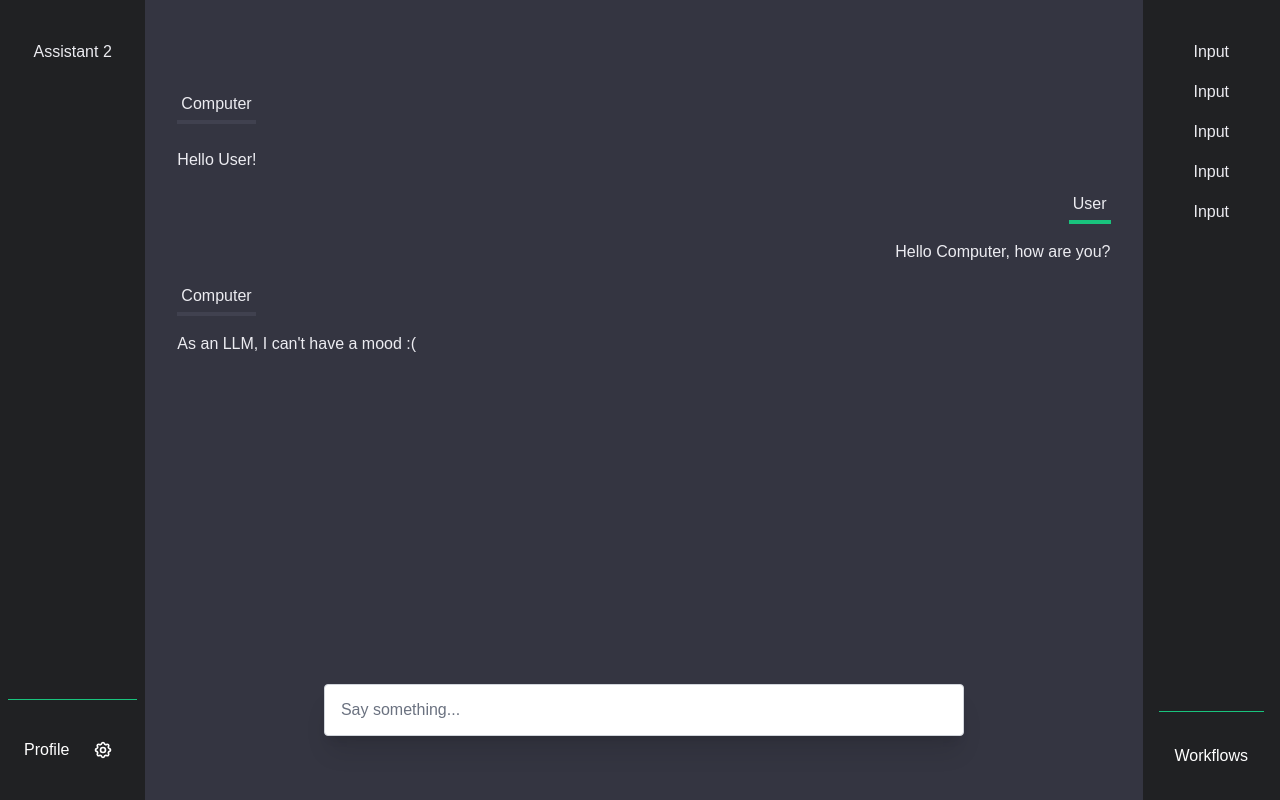
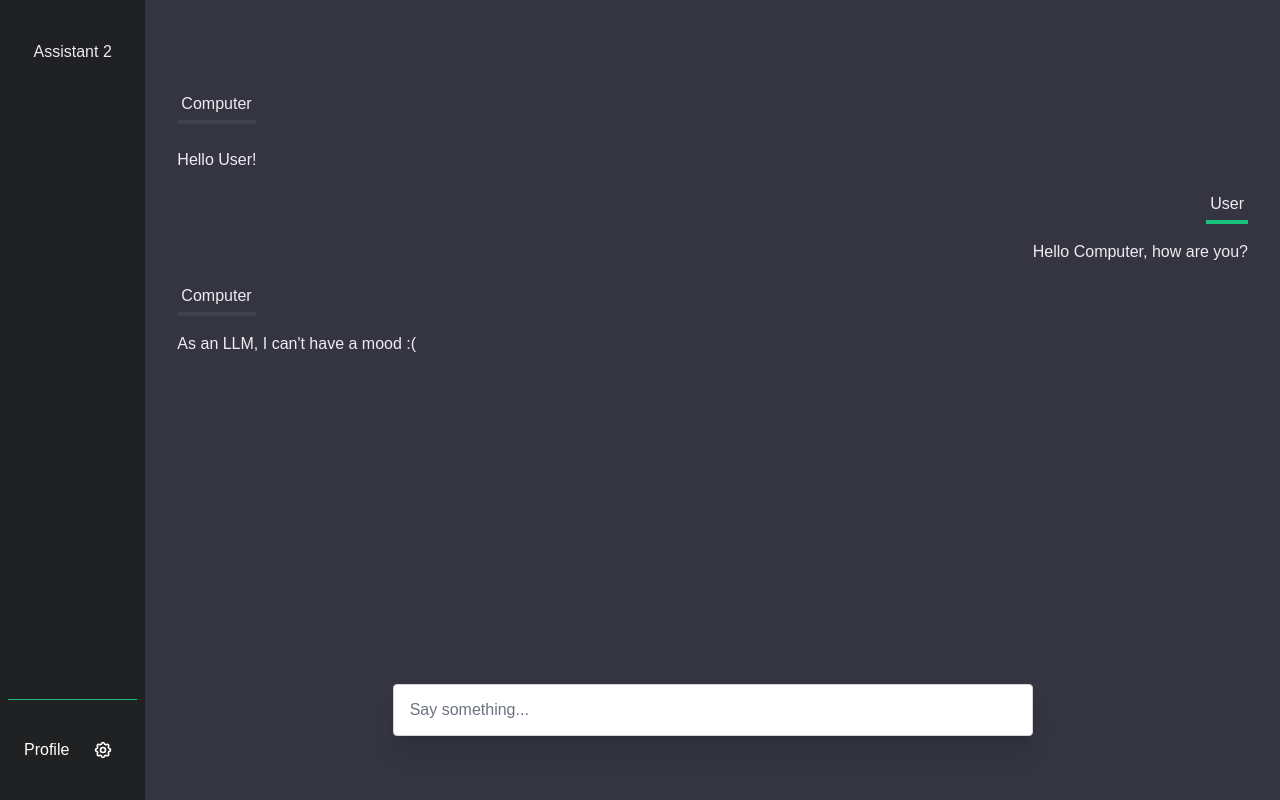
Before and after one commit to luismata5656/copy_ai, a Next.js app: page / in a window 1280 px wide. Built offline with nearby package versions, Linux system fonts and the light colour scheme; a web font is replaced by a local one.

Commit message:
remove macros sidebar

```diff
--- a/src/app/page.tsx
+++ b/src/app/page.tsx
@@ -1,6 +1,5 @@
 "use client"
 import {useState} from 'react';
-import RightSidebar from '@/components/RightSidebar';
 import LeftSidebar from '@/components/LeftSidebar';
 import MessageList from '@/components/chat/MessageList';
 import Auth from '@/components/auth/Auth'
@@ -21,13 +20,9 @@ export default function Home() {
 	];
 
 	const [isLeftSidebarOpen, setIsLeftSidebarOpen] = useState(false);
-	const [isRightSidebarOpen, setIsRightSidebarOpen] = useState(false);
 
 	const toggleLeftSidebar = () => {
 		setIsLeftSidebarOpen(!isLeftSidebarOpen);
-	};
-	const toggleRightSidebar = () => {
-		setIsRightSidebarOpen(!isRightSidebarOpen);
 	};
 
 	const [isRegisterOpen, setIsRegisterOpen] = useState(false)
@@ -63,7 +58,6 @@ export default function Home() {
 					)}
 				</div>
 			</div>
-			<RightSidebar isOpen={isRightSidebarOpen} onClose={() => toggleRightSidebar()} />
 			<SettingsModal isOpen={isSettingsOpen} onClose={() => setIsSettingsOpen(false)} />
 		</main>
 	)
--- a/src/components/RightSidebar.tsx
+++ /dev/null
@@ -1,56 +0,0 @@
-"use client"
-import React from 'react';
-import { TbLayoutSidebarRightCollapseFilled, TbLayoutSidebarRightExpandFilled  } from 'react-icons/tb';
-
-interface SidebarProps {
-  // Define any props you need, for example:
-  isOpen: boolean;
-  onClose: () => void;
-}
-
-const RightSidebar: React.FC<SidebarProps> = ({ isOpen, onClose }) => {
-  return (
-    <div
-      className={`fixed top-0 right-0 h-full bg-default-secondary text-white transform ease-in-out duration-300 w-screen sm:w-max ${
-        isOpen ? 'translate-x-0 z-50' : 'translate-x-full z-0'
-      } lg:relative lg:translate-x-0`}
-    >
-      <button
-        onClick={onClose}
-        className={`absolute top-2 lg:hidden ${isOpen ? 'left-4 sm:-left-10' : '-left-10'}`}
-      >
-	  {isOpen ? (
-		<TbLayoutSidebarRightCollapseFilled className="m-2 h-6 w-6" />
-	  ) : (
-		<TbLayoutSidebarRightExpandFilled className="m-2 h-6 w-6" />
-		)}
-	  </button>
-      <nav className="flex flex-col h-full space-y-4 px-4 pt-8">
-				<div className='flex-1 flex flex-col'>
-					<button className='px-4 py-2 hover:bg-default-secondary-3 text-default-white'>
-					Input
-					</button>
-					<button className='px-4 py-2 hover:bg-default-secondary-3 text-default-white'>
-					Input
-					</button>
-					<button className='px-4 py-2 hover:bg-default-secondary-3 text-default-white'>
-					Input
-					</button>
-					<button className='px-4 py-2 hover:bg-default-secondary-3 text-default-white'>
-					Input
-					</button>
-					<button className='px-4 py-2 hover:bg-default-secondary-3 text-default-white'>
-					Input
-					</button>
-				</div>
-				<div className='flex items-center gap-4 border-t w-full px-4 py-8 border-default-accent'>
-					<div className=''>
-						Workflows
-					</div>
-				</div>
-      </nav>
-    </div>
-  );
-};
-
-export default RightSidebar;
```
